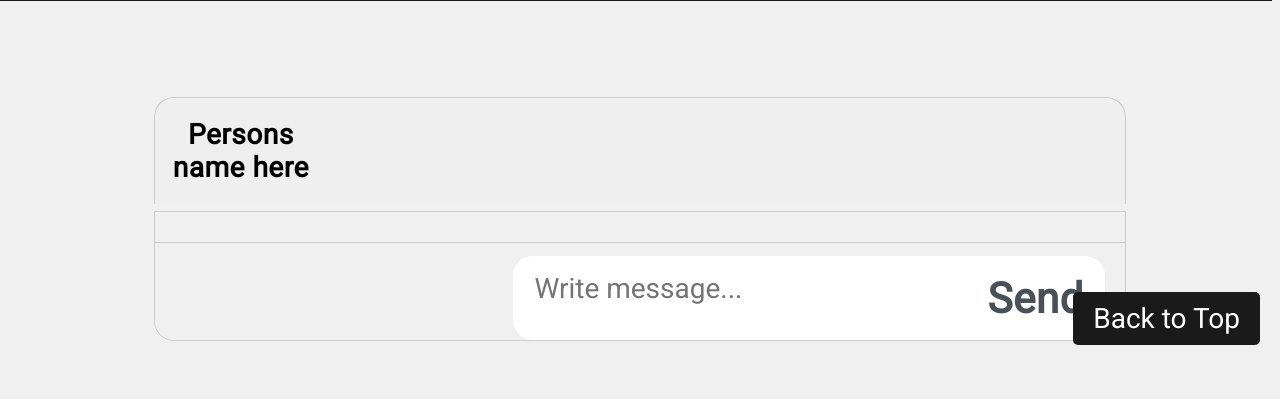
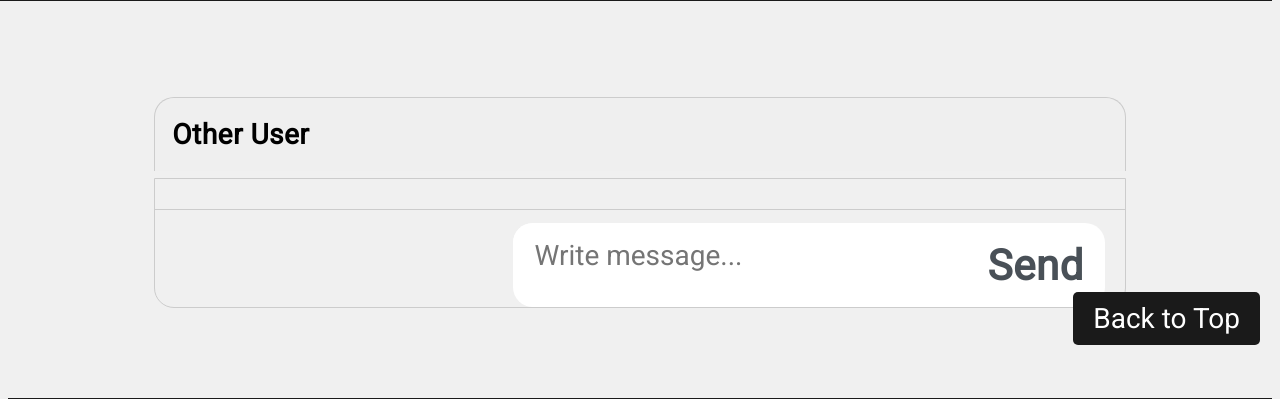
Before and after one commit to yijiesoo/NourishNeighbour, a Flask app: page /chats/1 in a window 1280 px wide. Shown: the part 435-834 px from the top of the page. Run offline with Flask 3, Linux system fonts and the light colour scheme.

Commit message:
persons name now registered

```diff
--- a/templates/chatrooms.html
+++ b/templates/chatrooms.html
@@ -8,7 +8,7 @@
     <h1>Chatrooms Page</h1>
     <ul>
         {% for chatroom in chatrooms %}
-            <li><a href="{{ url_for('chats', chatroom_id=chatroom['chatroom_id']) }}">{{ chatroom['other_user_name'] }}</a></li>
+            <li><a href="{{ url_for('chats', chatroom_id=chatroom['chatroom_id'], other_user_name=chatroom['other_user_name']) }}">{{ chatroom['other_user_name'] }}</a></li>
         {% endfor %}
     </ul>
 {% endblock %}
--- a/templates/chats.html
+++ b/templates/chats.html
@@ -12,7 +12,8 @@
         <div class="container1">
           <img2 src="static\default-profile-picture-male-icon.png" class="msgimg" />
           <div class="active">
-            <p> Persons name here </p>
+            <!-- Display other user's name here -->
+            <p>{{ request.args.get('other_user_name', 'Other User') }}</p>
           </div>
         </div>
       </div>
```
